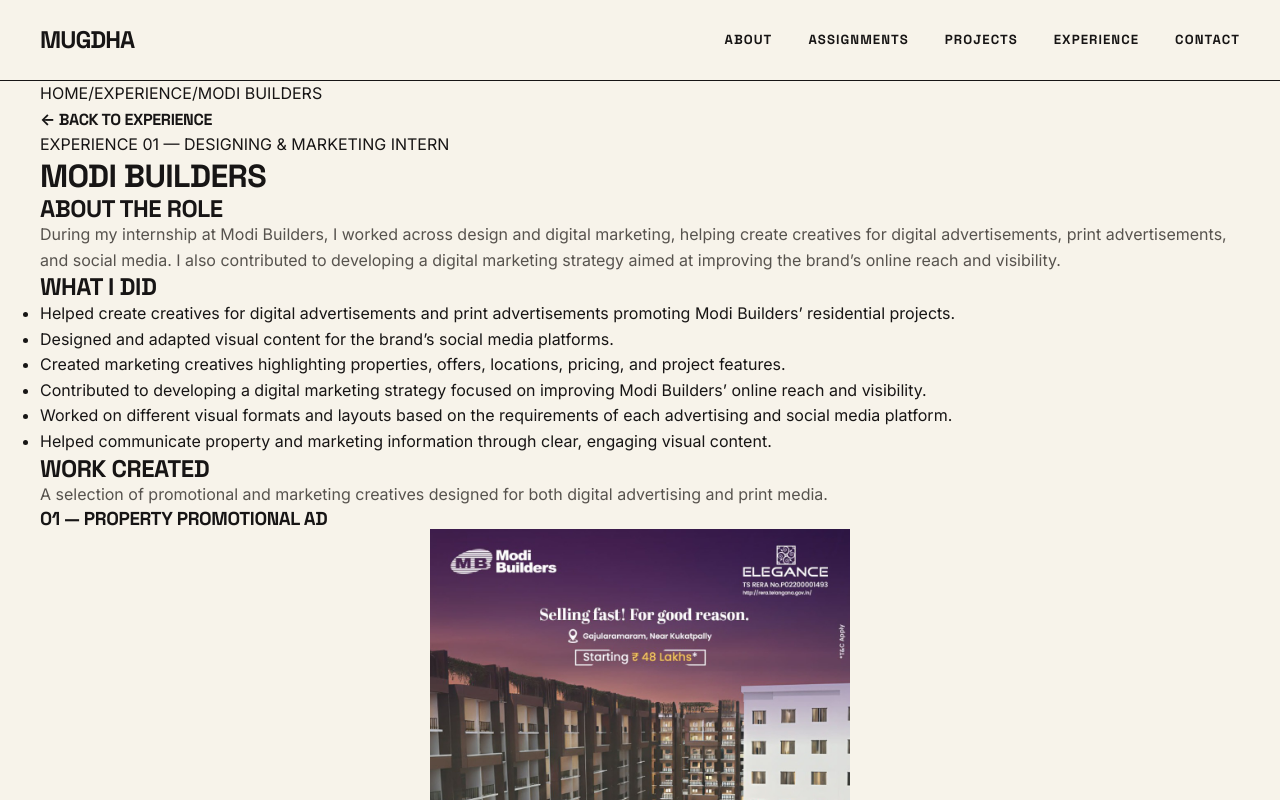
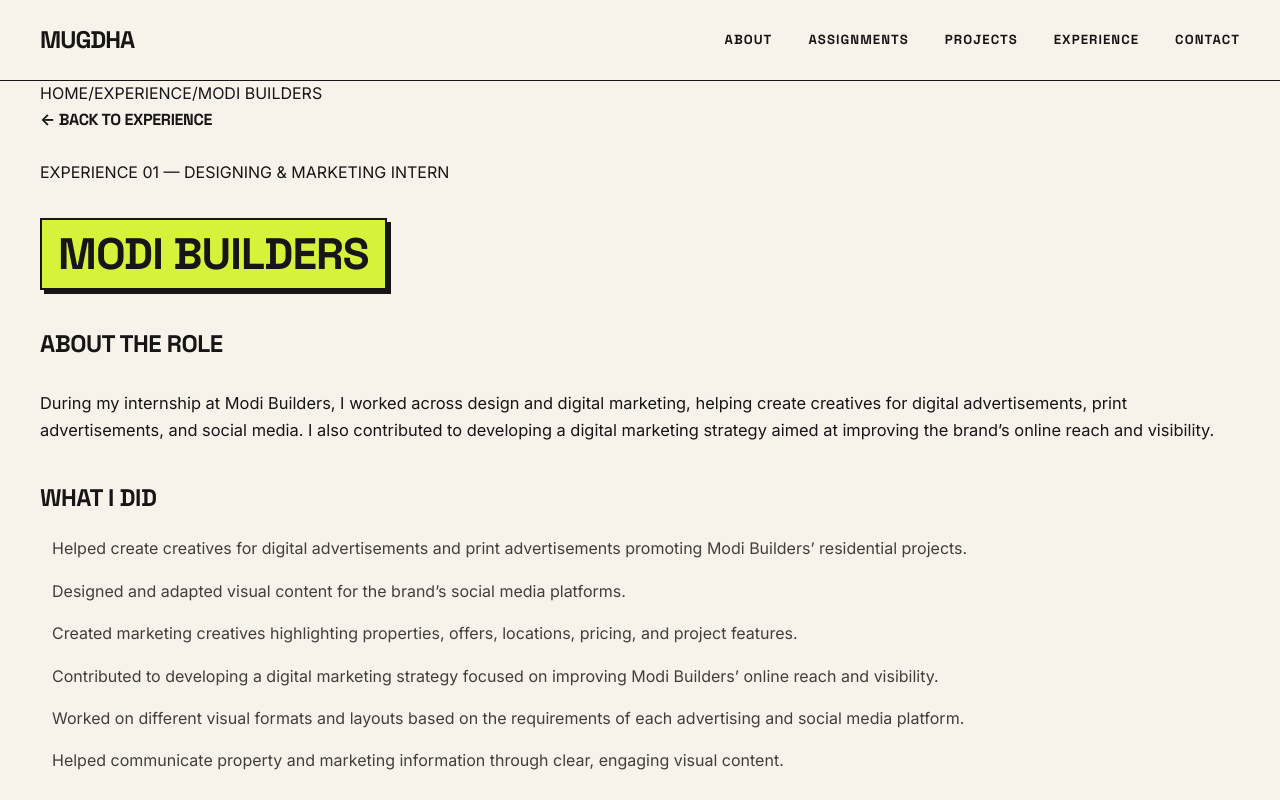
Before and after one commit to 1112mugdha/portfolio, a React (Vite) app: page /#/experience/modi-builders in a window 1280 px wide. Shown: the top 800 px of the page. Built offline with nearby package versions, Linux system fonts and the light colour scheme.

Commit message:
Apply dedicated exp-* CSS rules for forced pixel vertical spacing and lime rectangular highlight on experience detail pages

```diff
--- a/public/404.html
+++ b/public/404.html
@@ -10,8 +10,8 @@
     <link rel="preconnect" href="https://fonts.googleapis.com">
     <link rel="preconnect" href="https://fonts.gstatic.com" crossorigin>
     <link href="https://fonts.googleapis.com/css2?family=Inter:wght@400;500;600;700&family=Space+Grotesk:wght@500;600;700&display=swap" rel="stylesheet">
-    <script type="module" crossorigin src="/portfolio/assets/index-DhcctGMq.js"></script>
-    <link rel="stylesheet" crossorigin href="/portfolio/assets/index-CfWICzpz.css">
+    <script type="module" crossorigin src="/portfolio/assets/index-rCMN1arw.js"></script>
+    <link rel="stylesheet" crossorigin href="/portfolio/assets/index-C25g-7vd.css">
   </head>
   <body>
     <div id="root"></div>
--- a/src/index.css
+++ b/src/index.css
@@ -461,6 +461,83 @@
   grid-template-columns: 1fr;
   gap: 2.5rem;
   align-items: start;
+}
+
+/* =========================================================================
+   EXPERIENCE DETAIL PAGE FORCED SPACING & HIGHLIGHT STYLES
+   ========================================================================= */
+.exp-back-nav {
+  margin-bottom: 28px !important;
+}
+
+.exp-role-badge-wrap {
+  margin-bottom: 32px !important;
+}
+
+.exp-company-highlight-container {
+  display: inline-block !important;
+  width: fit-content !important;
+  background-color: #D7F23A !important; /* Luminous Lime Green Accent */
+  color: #171515 !important;
+  padding: 10px 16px !important;
+  border: 2px solid #171515 !important;
+  box-shadow: 4px 4px 0px 0px #171515 !important;
+  margin-bottom: 40px !important;
+}
+
+.exp-company-name-text {
+  font-family: 'Space Grotesk', sans-serif !important;
+  font-weight: 800 !important;
+  font-size: clamp(1.85rem, 4vw, 2.75rem) !important;
+  text-transform: uppercase !important;
+  letter-spacing: -0.02em !important;
+  color: #171515 !important;
+  line-height: 1.1 !important;
+  margin: 0 !important;
+}
+
+.exp-about-block {
+  margin-bottom: 40px !important;
+}
+
+.exp-about-heading {
+  margin-bottom: 32px !important;
+}
+
+.exp-about-paragraph {
+  margin-bottom: 40px !important;
+  line-height: 1.65 !important;
+  font-size: 1.025rem !important;
+  color: #171515 !important;
+}
+
+.exp-what-heading {
+  margin-bottom: 24px !important;
+}
+
+.exp-bullet-list {
+  display: flex !important;
+  flex-direction: column !important;
+  gap: 16px !important;
+}
+
+.exp-bullet-item {
+  display: flex !important;
+  align-items: flex-start !important;
+  gap: 12px !important;
+  line-height: 1.65 !important;
+  font-size: 1rem !important;
+  color: #423E3B !important;
+}
+
+.exp-work-section-container {
+  margin-top: 48px !important;
+  padding-top: 32px !important;
+  border-top: 1.5px solid #171515 !important;
+}
+
+.exp-work-heading-block {
+  margin-bottom: 20px !important;
 }
 
 @media (min-width: 768px) {
--- a/src/pages/ExperienceDetail.jsx
+++ b/src/pages/ExperienceDetail.jsx
@@ -124,7 +124,7 @@
   // MAIN EXPERIENCE DETAIL VIEW
   // =========================================================================
   return (
-    <div className="py-8 max-w-5xl mx-auto">
+    <div className="py-6 max-w-5xl mx-auto">
       {/* Breadcrumbs */}
       <Breadcrumbs items={[
         { label: 'HOME', path: '/' },
@@ -132,8 +132,8 @@
         { label: exp.title }
       ]} />
 
-      {/* Back Link */}
-      <div className="mt-4 mb-12 sm:mb-14">
+      {/* Back Link (margin-bottom: 28px) */}
+      <div className="exp-back-nav mt-3">
         <Link
           to="/experience"
           className="inline-flex items-center gap-2 font-heading font-bold text-xs uppercase tracking-widest text-[#171515] hover:text-[#E96F98] transition-colors"
@@ -143,44 +143,49 @@
       </div>
 
       {/* Experience Header */}
-      <div className="border-b-1.5 border-[#171515] pb-10 sm:pb-12 mb-16 sm:mb-20">
-        <div className="flex flex-wrap items-center gap-3 mb-6">
+      <div className="exp-header-border-block border-b-1.5 border-[#171515]">
+        {/* Role Badge (margin-bottom: 32px) */}
+        <div className="exp-role-badge-wrap flex flex-wrap items-center gap-3">
           <span className="font-mono text-xs font-bold bg-[#FAF4EB] text-[#171515] px-3.5 py-1.5 border border-[#171515]">
             EXPERIENCE {exp.number} — {exp.role}
           </span>
         </div>
 
-        {/* Visually Prominent LIME Highlighted Company Name Label */}
-        <div className="inline-block bg-[#D7F23A] text-[#171515] px-5 py-3 sm:px-8 sm:py-4 border-2 border-[#171515] shadow-[5px_5px_0px_0px_#171515]">
-          <h1 className="font-heading font-extrabold text-3xl sm:text-4xl md:text-5xl uppercase tracking-tight text-[#171515] leading-none">
+        {/* Highlighted Company Name Label (padding: 10px 16px, margin-bottom: 40px, bg: #D7F23A LIME) */}
+        <div className="exp-company-highlight-container">
+          <h1 className="exp-company-name-text">
             {exp.title}
           </h1>
         </div>
       </div>
 
-      {/* Content Breakdown with Generous Spacing */}
-      <div className="flex flex-col gap-16 sm:gap-20 max-w-4xl">
+      {/* Content Breakdown */}
+      <div className="max-w-4xl">
 
-        {/* ABOUT THE ROLE */}
-        <div className="border-l-3 border-[#171515] pl-6 sm:pl-8 py-2">
-          <h2 className="font-heading font-bold text-xs sm:text-sm uppercase tracking-widest text-[#171515] mb-6">
+        {/* ABOUT THE ROLE (margin-bottom: 40px) */}
+        <div className="exp-about-block border-l-3 border-[#171515] pl-6 py-1">
+          {/* Heading (margin-bottom: 32px) */}
+          <h2 className="exp-about-heading font-heading font-bold text-xs sm:text-sm uppercase tracking-widest text-[#171515]">
             ABOUT THE ROLE
           </h2>
-          <p className="font-body text-base sm:text-lg text-[#171515] leading-[1.85] sm:leading-[1.9]">
+          {/* Paragraph (margin-bottom: 40px, line-height: 1.65) */}
+          <p className="exp-about-paragraph font-body text-base text-[#171515]">
             {exp.about}
           </p>
         </div>
 
-        {/* WHAT I DID - Clean Bullet Point List with Generous Spacing */}
-        <div className="border-l-3 border-[#E96F98] pl-6 sm:pl-8 py-2">
-          <h2 className="font-heading font-bold text-xs sm:text-sm uppercase tracking-widest text-[#171515] mb-6 sm:mb-8">
+        {/* WHAT I DID - Clean Bullet List */}
+        <div className="border-l-3 border-[#E96F98] pl-6 py-1">
+          {/* Heading (margin-bottom: 24px) */}
+          <h2 className="exp-what-heading font-heading font-bold text-xs sm:text-sm uppercase tracking-widest text-[#171515]">
             WHAT I DID
           </h2>
-          <ul className="flex flex-col gap-6 sm:gap-7 font-body text-base sm:text-lg text-[#423E3B]">
+          {/* Bullet List (gap: 16px between items, line-height: 1.65) */}
+          <ul className="exp-bullet-list font-body">
             {exp.whatIDid.map((item, idx) => (
-              <li key={idx} className="flex items-start gap-3.5 sm:gap-4">
-                <span className="w-2 h-2 bg-[#171515] rounded-full mt-2.5 shrink-0" />
-                <span className="leading-[1.85] sm:leading-[1.9]">{item}</span>
+              <li key={idx} className="exp-bullet-item">
+                <span className="w-2 h-2 bg-[#171515] rounded-full mt-2 shrink-0" />
+                <span>{item}</span>
               </li>
             ))}
           </ul>
@@ -189,23 +194,23 @@
       </div>
 
       {/* =========================================================================
-         MODI BUILDERS: WORK CREATED SECTION (2-COLUMN COMPACT GRID)
+         MODI BUILDERS: WORK CREATED SECTION (margin-top: 48px, heading margin-bottom: 20px)
          ========================================================================= */}
       {exp.workCreated && (
-        <div className="mt-24 sm:mt-28 pt-14 sm:pt-16 border-t-1.5 border-[#171515]">
-          <div className="mb-12 sm:mb-16">
-            <h2 className="font-heading font-extrabold text-xl sm:text-2xl uppercase tracking-tight text-[#171515] mb-4 flex items-center gap-3">
+        <div className="exp-work-section-container">
+          <div className="exp-work-heading-block">
+            <h2 className="font-heading font-extrabold text-xl sm:text-2xl uppercase tracking-tight text-[#171515] mb-2 flex items-center gap-3">
               <span className="w-3.5 h-3.5 bg-[#E96F98] border border-[#171515] inline-block"></span>
               WORK CREATED
             </h2>
             {exp.workCreatedSubtitle && (
-              <p className="font-body text-base text-[#57534E] leading-relaxed">
+              <p className="font-body text-sm sm:text-base text-[#57534E] leading-relaxed mt-2">
                 {exp.workCreatedSubtitle}
               </p>
             )}
           </div>
 
-          <div className="grid grid-cols-1 md:grid-cols-2 gap-10 sm:gap-12 items-start justify-items-center">
+          <div className="grid grid-cols-1 md:grid-cols-2 gap-10 items-start justify-items-center">
             {exp.workCreated.map((item) => (
               <div key={item.id} className="w-full max-w-[460px] flex flex-col gap-3">
                 <div className="pb-1.5 border-b-1.5 border-[#171515]">
@@ -228,14 +233,16 @@
       )}
 
       {/* =========================================================================
-         WHITE VOLUNTEERS FOUNDATION: WORK SECTION (TWO CLICKABLE CARDS)
+         WHITE VOLUNTEERS FOUNDATION: WORK SECTION (margin-top: 48px)
          ========================================================================= */}
       {exp.folders && (
-        <div className="mt-24 sm:mt-28 pt-14 sm:pt-16 border-t-1.5 border-[#171515]">
-          <h2 className="font-heading font-extrabold text-xl sm:text-2xl uppercase tracking-tight text-[#171515] mb-12 sm:mb-16 flex items-center gap-3">
-            <span className="w-3.5 h-3.5 bg-[#E96F98] border border-[#171515] inline-block"></span>
-            WORK
-          </h2>
+        <div className="exp-work-section-container">
+          <div className="exp-work-heading-block">
+            <h2 className="font-heading font-extrabold text-xl sm:text-2xl uppercase tracking-tight text-[#171515] flex items-center gap-3">
+              <span className="w-3.5 h-3.5 bg-[#E96F98] border border-[#171515] inline-block"></span>
+              WORK
+            </h2>
+          </div>
 
           <div className="experience-grid-two">
             {exp.folders.map((folder) => (
```
